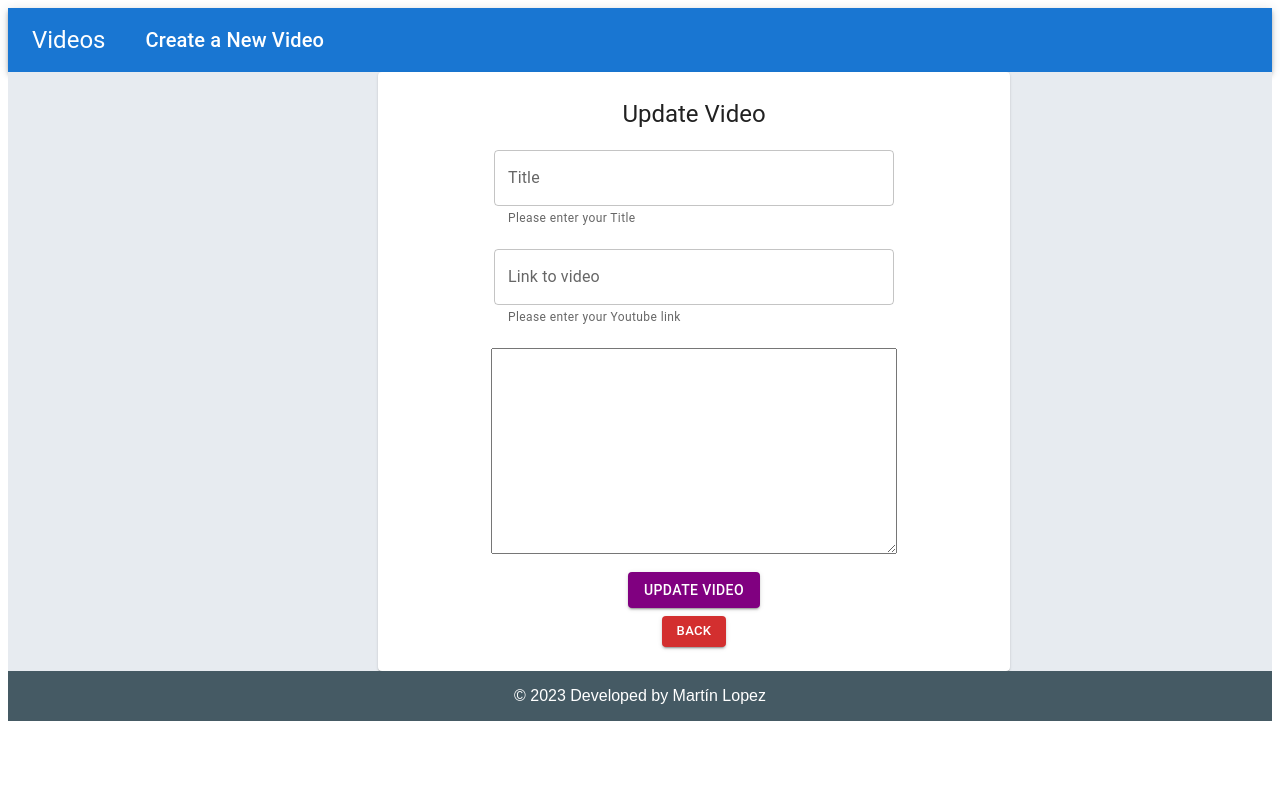
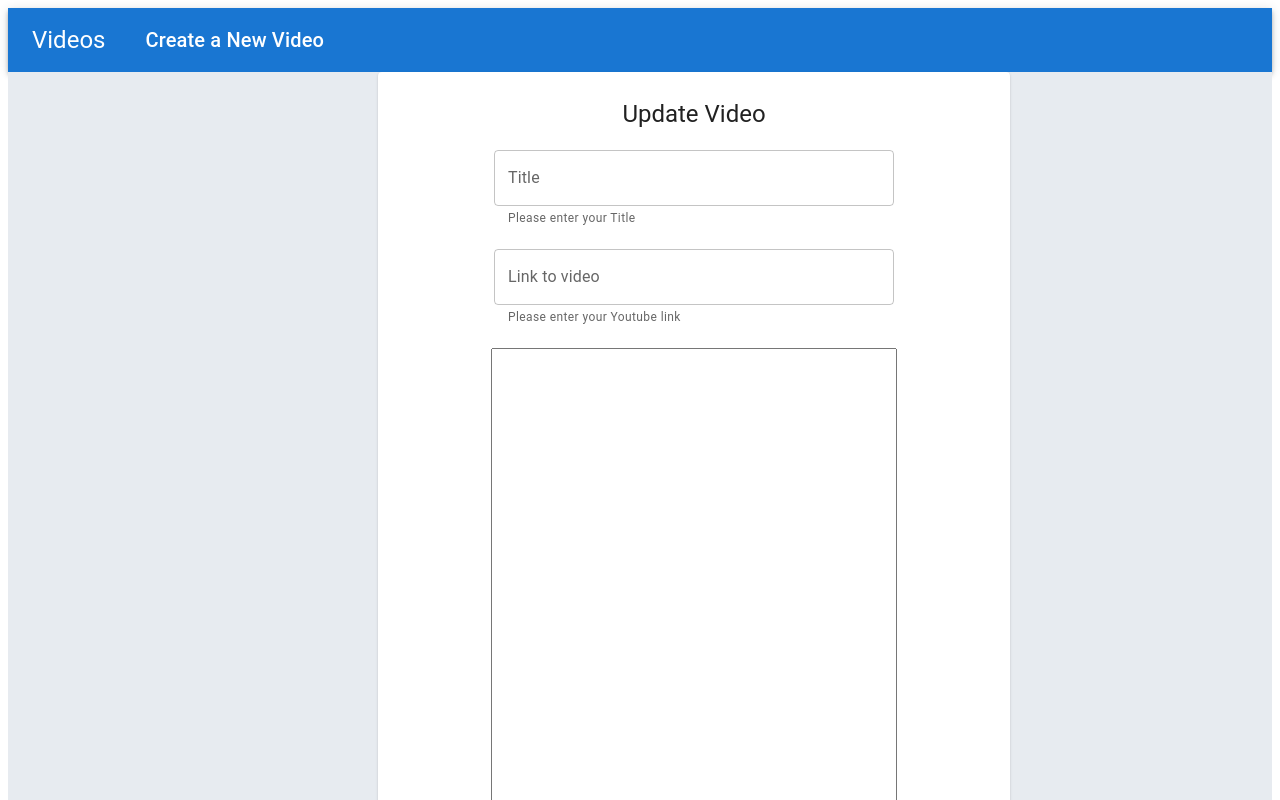
Before and after one commit to martin-bass/mern-AppDeVideos, a React (Create React App) app in the folder frontend/: page /update/1 in a window 1280 px wide. Shown: the top 800 px of the page. Built offline with nearby package versions, Linux system fonts and the light colour scheme; no server answers.

Commit message:
edit Textfield

```diff
--- a/frontend/src/components/Videos/VideoForm.tsx
+++ b/frontend/src/components/Videos/VideoForm.tsx
@@ -126,7 +126,8 @@ function VideoForm() {
               }
               value={params.id && video.description}
               name="description"
-              maxRows={4}
+              minRows={4}
+              maxLength={200}
               aria-label="maximum height"
               style={{
                 width: 400,
--- a/frontend/src/components/Videos/VideoItem.tsx
+++ b/frontend/src/components/Videos/VideoItem.tsx
@@ -27,13 +27,13 @@ function VideoItem({ vid, loadVideos }: Props) {
 
   return (
     <div className="VideoItem">
-      <Card sx={{ maxWidth: 345, height: 520 }}>
+      <Card sx={{ maxWidth: 345, minHeight: 520}}>
         <CardContent>
           <ReactPlayer url={vid.url} width={"100%"} />
           <Typography gutterBottom variant="h5" component="div">
             {vid.title}
           </Typography>
-          <Typography variant="body2" color="text.secondary" style={{height:40}}>
+          <Typography variant="body2" color="text.secondary" style={{maxHeight:40, margin:8}}>
             {vid.description}
           </Typography>
         </CardContent>
```
